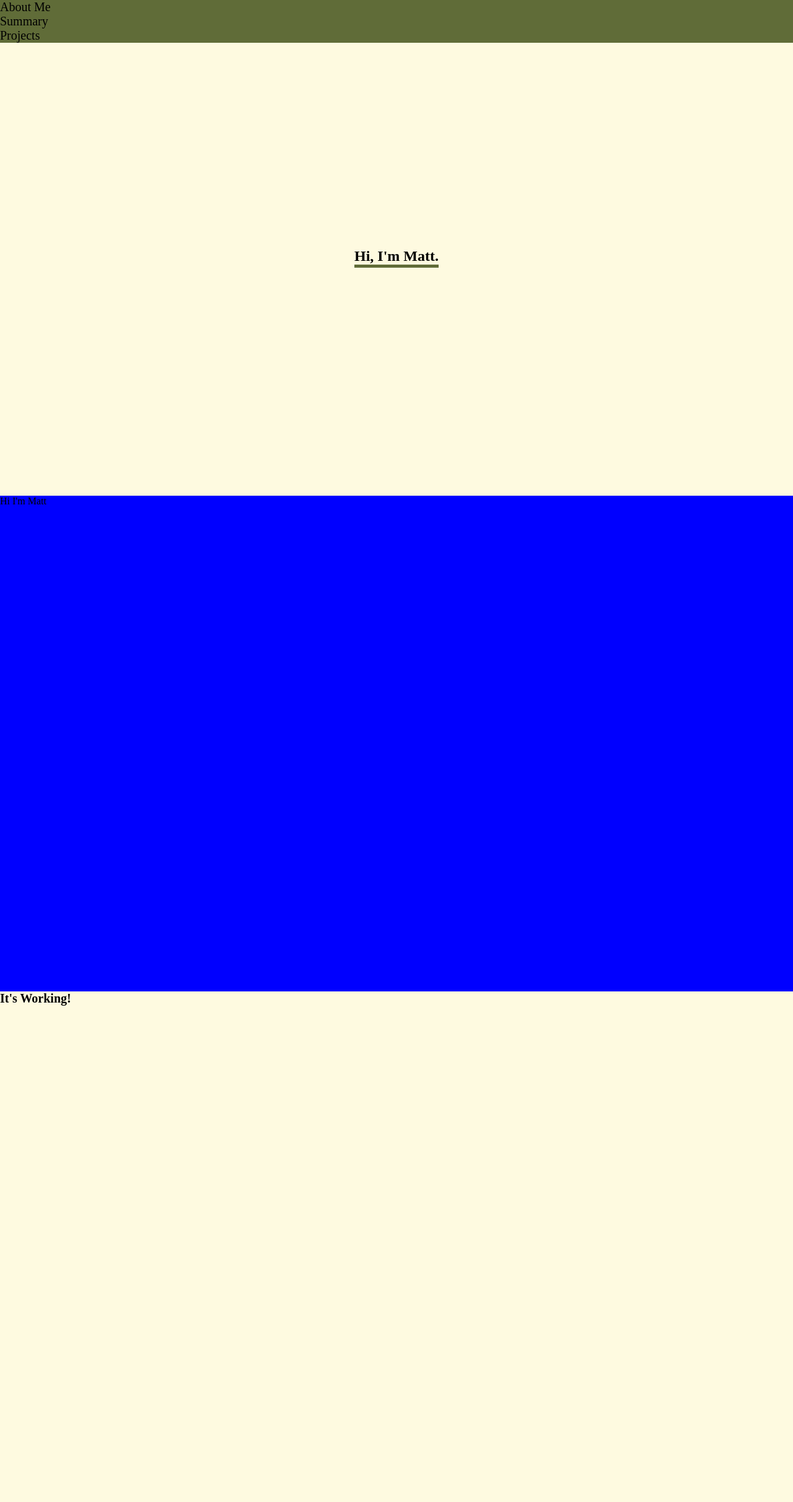
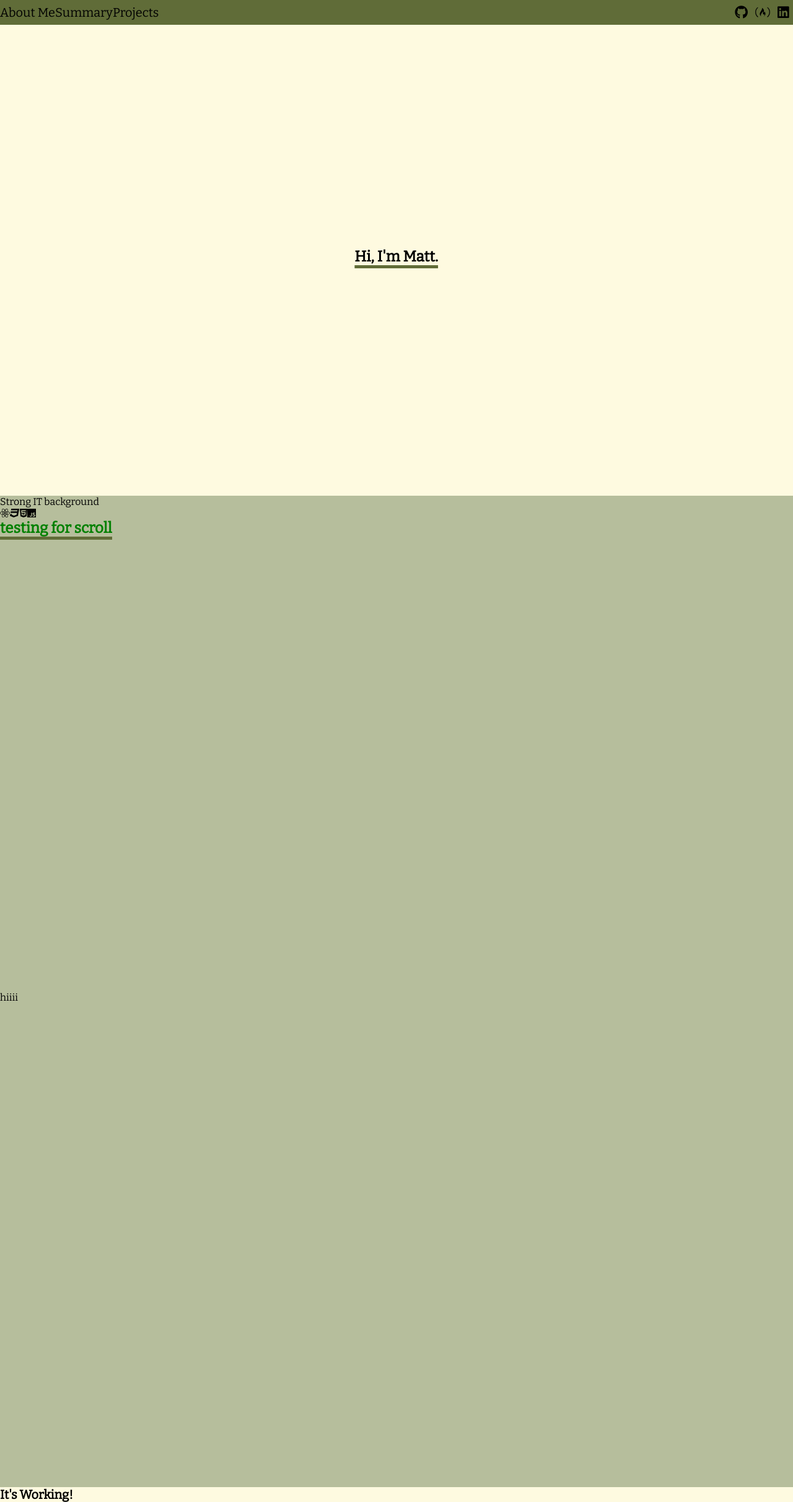
Before and after one commit to matthewmcintyre/react_personal_portfolio, a React (Create React App) app: page / in a window 1280 px wide. Shown: the whole page at 62% size. Before the commit the page ends 1623 px from the top, so only its background shows below. Built offline with nearby package versions, Linux system fonts and the light colour scheme.

Commit message:
new section, header icons

```diff
--- a/package.json
+++ b/package.json
@@ -3,7 +3,13 @@
   "version": "0.1.0",
   "private": true,
   "dependencies": {
+    "@fortawesome/fontawesome-svg-core": "^1.2.17",
+    "@fortawesome/free-brands-svg-icons": "^5.8.1",
+    "@fortawesome/free-solid-svg-icons": "^5.8.1",
+    "@fortawesome/react-fontawesome": "^0.1.4",
     "gh-pages": "^2.0.1",
+    "i": "^0.3.6",
+    "npm": "^6.9.0",
     "react": "^16.8.5",
     "react-dom": "^16.8.5",
     "react-redux": "^6.0.1",
--- a/src/App.js
+++ b/src/App.js
@@ -3,13 +3,18 @@ import { Provider } from "react-redux";
 import store from "./store";
 import MyClass from "./components/MyClass";
 import Header from "./components/Header/Header";
-import FirstSection from "./components/FirstSection/FirstSection";
-import SecondSection from "./components/SecondSection/SecondSection";
+import AboutSection from "./components/AboutSection/AboutSection.container";
+import SummarySection from "./components/SummarySection/SummarySection.container";
+import ProjectSection from "./components/ProjectSection/ProjectSection.container";
 import { createGlobalStyle } from "styled-components";
 
 const GlobalStyle = createGlobalStyle`
+
+@import url('https://fonts.googleapis.com/css?family=Bitter');
+
   body {
     background: #fefae0;
+    font-family: 'Bitter', serif;
   }
   * {
     margin: 0;
@@ -21,8 +26,9 @@ const App = () => (
   <Provider store={store}>
     <GlobalStyle />
     <Header />
-    <FirstSection />
-    <SecondSection />
+    <AboutSection />
+    <SummarySection />
+    <ProjectSection />
     <MyClass />
   </Provider>
 );
--- a/src/actions/ActionTypes.js
+++ b/src/actions/ActionTypes.js
@@ -1,2 +1,3 @@
 export const DOSOMETHING = "DOSOMETHING";
 export const SHOWTHETHING = "SHOWTHETHING";
+export const SCROLLHAPPENED = "SCROLLHAPPENED";
--- a/src/actions/Actions.js
+++ b/src/actions/Actions.js
@@ -7,3 +7,7 @@ export const dosomething = () => ({
 export const showthething = () => ({
   type: actionTypes.SHOWTHETHING
 });
+
+export const scrollhappened = () => ({
+  type: actionTypes.SCROLLHAPPENED
+});
--- a/src/components/FirstSection/FirstSection.js
+++ b/src/components/AboutSection/AboutSection.container.js
@@ -1,5 +1,5 @@
 import React, { Component } from "react";
-import styled from "styled-components";
+import styled, { keyframes } from "styled-components";
 import { dosomething, showthething } from "../../actions/Actions";
 import { connect } from "react-redux";
 import profilepicture from "../../images/profile picture.png";
@@ -7,36 +7,50 @@ import profilepicture from "../../images/profile picture.png";
 const rotated = { transform: "rotateY(180deg)" };
 const notrotated = { transform: "rotateY(0deg)" };
 
+/*const randomThing = keyframes`
+  from {
+    border-bottom: solid #606c38 1px;
+  }
+
+  to {
+    border-bottom: solid #606c38 5px;
+  }
+`;
+
+   animation: ${randomThing} 1s linear infinite;
+*/
+
 const SectionWrapper = styled.section`
   height: 100vh;
-  background: ${props => (props.show ? "#550c18" : "#fefae0")};
+  background: ${props => (props.show ? "#D7BE82" : "#fefae0")};
 
   display: flex;
   flex-direction: column;
   justify-content: center;
   align-items: center;
-  transition: background 2s ease-out 1s, transform 2s;
+  transition: background 2s ease-out 0.7s, transform 2s;
   ${props => (props.show ? notrotated : rotated)};
 `;
 
-const Intro = styled.h1`
+const Greeting = styled.h1`
   position: absolute;
   cursor: pointer;
-
+  border-bottom: solid #606c38 5px;
   transition: 2s;
   border-bottom: solid #606c38 5px;
 
   ${props => (props.show ? notrotated : rotated)};
-  top: ${props => (props.show ? "80px" : "50vh")};
+  top: ${props => (props.show ? "55px" : "50vh")};
 
   :hover {
-    color: #550c18;
+    color: #002642;
   }
 `;
 
 const HiddenProfile = styled.div`
   display: flex;
-  justify-content: space-between;
+  width: 100vw;
+  justify-content: center;
   flex-direction: column;
 
   @media (min-width: 700px) {
@@ -46,17 +60,18 @@ const HiddenProfile = styled.div`
 `;
 
 const ImgWrapper = styled.div`
-  width: 80%;
-  align-self: center;
   flex-basis: 50%;
   padding: 20px;
+  display: flex;
+  justify-content: center;
 `;
 
 const ProfileImg = styled.img`
-  width: 100%;
+  width: 80%;
   display: block;
+  align-self: center;
   border: 1px solid black;
-  margin-bottom: 10px;
+
   transition: 1s;
   transition-delay: 1.3s;
   opacity: ${props => (props.show ? "1" : "0")};
@@ -73,26 +88,26 @@ const IntroWrapper = styled.div`
 
 const IntroOne = styled.div`
   font-size: 20px;
-  transition: 1s;
+  transition: 1.5s;
   transition-delay: 2.3s;
   opacity: ${props => (props.show ? "1" : "0")};
 `;
 
 const IntroTwo = styled.div`
   font-size: 15px;
-  transition: 1s;
-  transition-delay: 2.3s;
+  transition: 1.5s;
+  transition-delay: 3s;
   opacity: ${props => (props.show ? "1" : "0")};
 `;
 
 const IntroThree = styled.div`
   font-size: 10px;
-  transition: 1s;
-  transition-delay: 2.3s;
+  transition: 1.5s;
+  transition-delay: 3.7s;
   opacity: ${props => (props.show ? "1" : "0")};
 `;
 
-class FirstSection extends Component {
+class AboutSection extends Component {
   render() {
     return (
       <SectionWrapper show={this.props.show}>
@@ -106,26 +121,25 @@ class FirstSection extends Component {
           </ImgWrapper>
           <IntroWrapper>
             <IntroOne show={this.props.show}>
-              I am an aspiring Web Developer from New Zealand
+              An aspiring Web Developer from New Zealand.
             </IntroOne>
-            <IntroTwo show={this.props.show}>
-              I am an aspiring Web Developer from New Zealand
-            </IntroTwo>
-            <IntroThree show={this.props.show}>
-              I am an aspiring Web Developer from New Zealand
-            </IntroThree>
+            <IntroTwo show={this.props.show}>I want job</IntroTwo>
+            <IntroThree show={this.props.show}>please hire me</IntroThree>
           </IntroWrapper>
         </HiddenProfile>
-        <Intro onClick={() => this.props.showthething()} show={this.props.show}>
+        <Greeting
+          onClick={() => this.props.showthething()}
+          show={this.props.show}
+        >
           Hi, I'm Matt.
-        </Intro>
+        </Greeting>
       </SectionWrapper>
     );
   }
 }
 
 const mapStateToProps = state => ({
-  show: state.displayCVReducer.show
+  show: state.displayAboutMe.show
 });
 
 const myActions = { dosomething, showthething };
@@ -133,4 +147,4 @@ const myActions = { dosomething, showthething };
 export default connect(
   mapStateToProps,
   myActions
-)(FirstSection);
+)(AboutSection);
--- a/src/components/Header/Header.js
+++ b/src/components/Header/Header.js
@@ -1,8 +1,19 @@
 import React, { Component } from "react";
 import styled from "styled-components";
+import { FontAwesomeIcon } from "@fortawesome/react-fontawesome";
+import {
+  faGithub,
+  faFreeCodeCamp,
+  faLinkedin
+} from "@fortawesome/free-brands-svg-icons";
 
 const Item = styled.p`
   font-size: 20px;
+
+  display: none;
+  @media (min-width: 700px) {
+    display: block;
+  }
 `;
 
 const Nav = styled.nav`
@@ -10,15 +21,77 @@ const Nav = styled.nav`
   background: #606c38;
   width: 100%;
   z-index: 9999;
+  height: 40px;
+  display: flex;
+  justify-content: space-between;
+`;
+
+const MenuBurgerWrapper = styled.div`
+  display: inline-block;
+  padding: 5px;
+  margin-left: 10px;
+  align-self: flex-start;
+  @media (min-width: 700px) {
+    display: none;
+  }
+`;
+
+const Line = styled.div`
+  width: 25px;
+  height: 3.5px;
+  background-color: #333;
+  margin: 4.5px 0;
+  transition: 0.4s;
+
+  :hover {
+    background-color: red;
+  }
+`;
+
+const LineOne = styled(Line)``;
+
+const LineTwo = styled(Line)``;
+
+const LineThree = styled(Line)``;
+
+const MenuWrapper = styled.div`
+  @media (min-width: 700px) {
+    align-self: center;
+    display: flex;
+    flex-direction: row;
+  }
+`;
+
+const IconWrapper = styled.div`
+  align-self: center;
+  display: flex;
+  justify-content: space-around;
+  width: 100px;
+
+  @media (min-width: 700px) {
+    flex-direction: row;
+  }
 `;
 
 class Header extends Component {
   render() {
     return (
       <Nav>
-        <Item>About Me</Item>
-        <Item>Summary</Item>
-        <Item>Projects</Item>
+        <MenuWrapper>
+          <MenuBurgerWrapper>
+            <LineOne />
+            <LineTwo />
+            <LineThree />
+          </MenuBurgerWrapper>
+          <Item>About Me</Item>
+          <Item>Summary</Item>
+          <Item>Projects</Item>
+        </MenuWrapper>
+        <IconWrapper>
+          <FontAwesomeIcon icon={faGithub} size="lg" />
+          <FontAwesomeIcon icon={faFreeCodeCamp} size="lg" />
+          <FontAwesomeIcon icon={faLinkedin} size="lg" />
+        </IconWrapper>
       </Nav>
     );
   }
--- /dev/null
+++ b/src/components/ProjectSection/ProjectSection.container.js
@@ -0,0 +1,26 @@
+import React, { Component } from "react";
+import styled from "styled-components";
+import { scrollhappened } from "../../actions/Actions";
+import { connect } from "react-redux";
+
+const SectionWrapper = styled.section`
+  height: 100vh;
+  background: #b6be9c;
+`;
+
+class SummarySection extends Component {
+  render() {
+    return <SectionWrapper>hiiii</SectionWrapper>;
+  }
+}
+
+const mapStateToProps = state => ({
+  scrolled: state.displaySummary.scrolled
+});
+
+const myActions = { scrollhappened };
+
+export default connect(
+  mapStateToProps,
+  myActions
+)(SummarySection);
--- a/src/components/SecondSection/SecondSection.js
+++ /dev/null
@@ -1,15 +0,0 @@
-import React, { Component } from "react";
-import styled from "styled-components";
-
-const SectionWrapper = styled.section`
-  height: 100vh;
-  background: blue;
-`;
-
-class SecondSection extends Component {
-  render() {
-    return <SectionWrapper>Hi I'm Matt</SectionWrapper>;
-  }
-}
-
-export default SecondSection;
--- /dev/null
+++ b/src/components/SummarySection/SummarySection.container.js
@@ -0,0 +1,57 @@
+import React, { Component } from "react";
+import styled from "styled-components";
+import { scrollhappened } from "../../actions/Actions";
+import { connect } from "react-redux";
+import { FontAwesomeIcon } from "@fortawesome/react-fontawesome";
+import {
+  faReact,
+  faCss3,
+  faHtml5,
+  faJs
+} from "@fortawesome/free-brands-svg-icons";
+
+const SectionWrapper = styled.section`
+  height: 100vh;
+  background: #b6be9c;
+`;
+
+const Greeting = styled.h1`
+  position: absolute;
+  cursor: pointer;
+  border-bottom: solid #606c38 5px;
+  transition: 2s;
+  border-bottom: solid #606c38 5px;
+
+  color: ${props => (props.scrolled ? "red" : "green")};
+`;
+
+const WriteUp = styled.p``;
+const IconWrapper = styled.div``;
+
+class SummarySection extends Component {
+  render() {
+    return (
+      <SectionWrapper>
+        <WriteUp>Strong IT background</WriteUp>
+        <IconWrapper>
+          <FontAwesomeIcon icon={faReact} />
+          <FontAwesomeIcon icon={faCss3} />
+          <FontAwesomeIcon icon={faHtml5} />
+          <FontAwesomeIcon icon={faJs} />
+        </IconWrapper>
+        <Greeting>testing for scroll</Greeting>
+      </SectionWrapper>
+    );
+  }
+}
+
+const mapStateToProps = state => ({
+  scrolled: state.displaySummary.scrolled
+});
+
+const myActions = { scrollhappened };
+
+export default connect(
+  mapStateToProps,
+  myActions
+)(SummarySection);
--- a/src/reducers/displayCVReducer.js
+++ b/src/reducers/displayAboutMe.js
@@ -2,7 +2,7 @@ const initialState = {
   show: false
 };
 
-const displayCVReducer = (state = initialState, action) => {
+const displayAboutMe = (state = initialState, action) => {
   switch (action.type) {
     case "SHOWTHETHING":
       return {
@@ -15,4 +15,4 @@ const displayCVReducer = (state = initialState, action) => {
   }
 };
 
-export default displayCVReducer;
+export default displayAboutMe;
--- /dev/null
+++ b/src/reducers/displaySummary.js
@@ -0,0 +1,18 @@
+const initialState = {
+  scrolled: false
+};
+
+const displaySummary = (state = initialState, action) => {
+  switch (action.type) {
+    case "SCROLLHAPPENED":
+      return {
+        ...state,
+        scrolled: true
+      };
+
+    default:
+      return state;
+  }
+};
+
+export default displaySummary;
--- a/src/reducers/index.js
+++ b/src/reducers/index.js
@@ -1,5 +1,6 @@
 import { combineReducers } from "redux";
 import myReducer from "./myReducer";
-import displayCVReducer from "./displayCVReducer";
+import displayAboutMe from "./displayAboutMe";
+import displaySummary from "./displaySummary";
 
-export default combineReducers({ myReducer, displayCVReducer });
+export default combineReducers({ myReducer, displayAboutMe, displaySummary });
```
Also changed, not shown: 1 other file (tests, documents, lock files or other folders).
